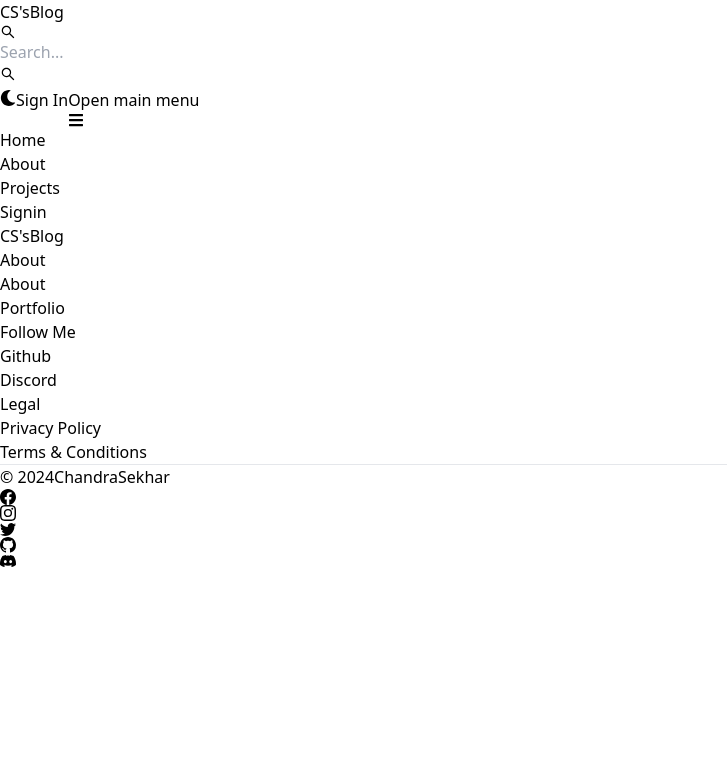
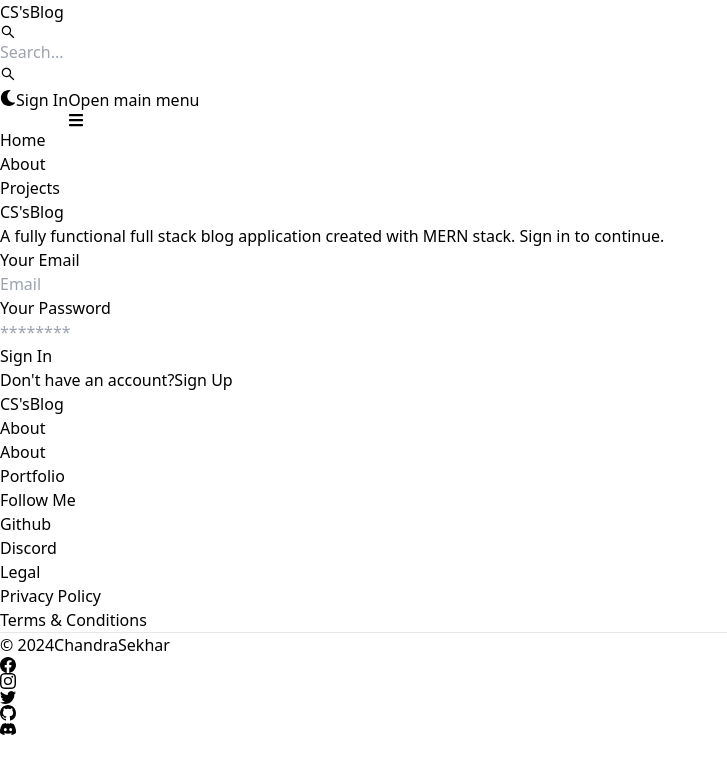
Before and after one commit to ChandraSekhar-1306/blog, a React (Vite) app in the folder client/: page /sign-in in a window 1280 px wide. Shown: the top 774 px of the page, without its empty margins (0-727 px from the left). Built offline with nearby package versions, Linux system fonts and the light colour scheme.

Commit message:
completed sign in page functionality and resolved infinite loading error in both sign in and sign up pages

```diff
--- a/client/src/pages/Signin.jsx
+++ b/client/src/pages/Signin.jsx
@@ -1,7 +1,111 @@
-import React from 'react'
+import React, { useState } from 'react'
+import { Link , useNavigate } from 'react-router-dom'
+import { Button, Label, TextInput, Alert, Spinner } from 'flowbite-react'
+
 
 export default function Signin() {
+  const[formData , setFormData] = useState({})
+  const[errorMessage  , setErrorMessage] = useState(null);
+  const[loading , setLoading] = useState(false);
+  const navigate = useNavigate();
+  const handleChange = (e)=>{
+
+    setFormData({...formData, [e.target.id]: e.target.value.trim()})
+  }
+
+  const handleSubmit = async (e) => {
+    e.preventDefault();
+    if(!formData.email || !formData.password )
+      return setErrorMessage('Please fill out all the fields')
+    try {
+      setLoading(true);
+      setErrorMessage(null);
+      const res = await fetch('/api/auth/signin', {
+        method: 'POST',
+        headers: { 'Content-Type': 'application/json' },
+        body: JSON.stringify(formData)
+      });
+      const data = await res.json();
+      if(data.success === false){
+        setLoading(false)
+        return setErrorMessage('Invalid credentials');
+        }
+      // setLoading(false);
+      if(res.ok){
+        navigate('/')
+
+      }
+      // console.log('Response data:', data); // Add logging to check response data
+    } catch (error) {
+      setErrorMessage(error.message);
+      setLoading(false);
+    }
+  };
+
+
+
   return (
-    <div>Signin</div>
+    <div className='min-h-screen mt-20'>
+
+      <div className="flex p-3 max-w-3xl mx-auto flex-col md:flex-row md:items-center gap-5">
+
+
+      <div className="flex-1">
+        <Link to="/" className='  font-bold dark:text-white text-4xl'>
+        <span className='px-2 py-1 bg-gradient-to-r from-indigo-500 via-purple-500 to-red-500 rounded-lg text-white'>CS's</span>
+        Blog
+      </Link>
+      <p className='text-sm mt-5'>
+        A fully functional full stack blog application created with MERN stack. Sign in to continue.
+      </p>
+      </div>
+
+
+          {/* right */}
+        <div className="flex-1">
+          <form className='flex flex-col gap-4' onSubmit={handleSubmit}>
+
+            <div className="">
+              <Label value='Your Email' />
+              <TextInput type='email' placeholder='Email' id='email' onChange={handleChange}/>
+            </div>
+            <div className="">
+              <Label value='Your Password' />
+              <TextInput type='password' placeholder='********' id='password' onChange={handleChange}/>
+            </div>
+            <Button gradientDuoTone='purpleToPink' type='submit' disabled={loading}>
+             {
+              loading ? (
+                <>
+                <Spinner size='sm'/>
+                <span className='pl-3'>Loading...</span>
+                </>
+              ) : 'Sign In'
+             }
+            </Button>
+          </form>
+          <div className="flex gap-2 text-sm mt-5">
+            <span>Don't have an account?</span>
+            <Link to='/sign-up' className='text-blue-500'>
+            Sign Up
+            </Link>
+          </div>
+          {
+            errorMessage && (
+              <Alert className='mt-5' color='failure'>
+                {errorMessage}
+              </Alert>
+            )
+          }
+
+
+
+        </div>
+
+
+
+      </div>
+
+    </div>
   )
 }
--- a/client/src/pages/Signup.jsx
+++ b/client/src/pages/Signup.jsx
@@ -41,9 +41,9 @@
       });
       const data = await res.json();
       if(data.success === false){
+        setLoading(false);
         return setErrorMessage('username or email already exists.');
       }
-      setLoading(false);
       if(res.ok){
         navigate('/sign-in')
 
```
